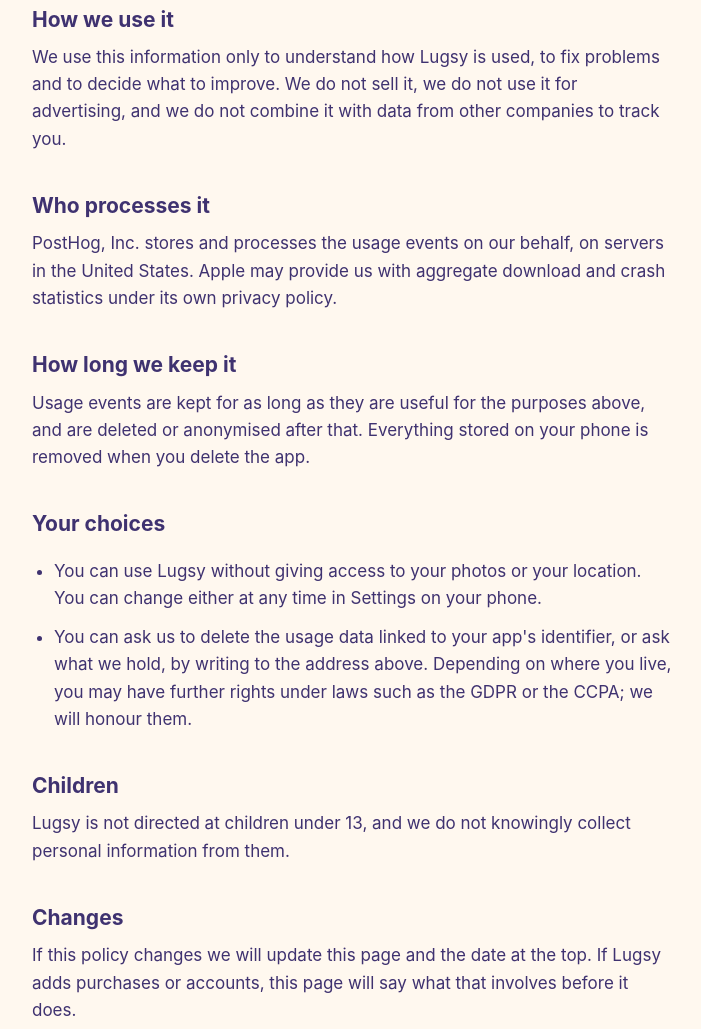
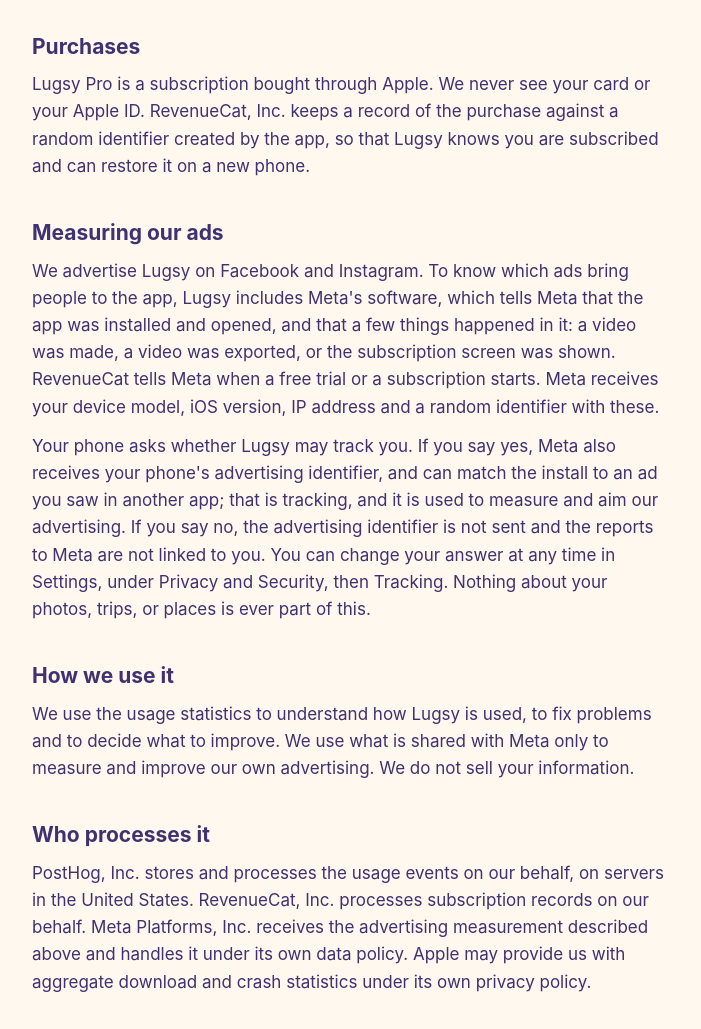
Before and after one commit to abirungta604/lugsy-site, a plain HTML site: page privacy/index.html in a window 1280 px wide. Shown: the part 1340-2369 px from the top of the page, without its empty margins (288-989 px from the left). Drawn offline with Linux system fonts and the light colour scheme.

Commit message:
Privacy policy: subscriptions and ad measurement
Covers Lugsy Pro through RevenueCat and the Meta ad measurement that
ships with version 1.1, including the tracking question.

Co-Authored-By: Claude Fable 5.2 <noreply@anthropic.com>

```diff
--- a/privacy/index.html
+++ b/privacy/index.html
@@ -23,10 +23,10 @@
 <body>
 <main>
   <h1>Lugsy Privacy Policy</h1>
-  <p class="date">Last updated: 20 November 2026</p>
+  <p class="date">Last updated: 22 November 2026</p>
 
   <div class="short">
-    <p><strong>The short version.</strong> Your photos and your trips stay on your phone. Lugsy has no accounts and no ads, and does not track you across other apps or websites. We collect anonymous usage statistics so we can see which parts of the app work and which do not.</p>
+    <p><strong>The short version.</strong> Your photos and your trips stay on your phone. Lugsy has no accounts and shows no ads. We collect anonymous usage statistics so we can see which parts of the app work and which do not. If you allow it when your phone asks, we also let Meta know that an ad of ours led to an install or a purchase, so we can tell which of our ads work.</p>
   </div>
 
   <h2>Who we are</h2>
@@ -49,11 +49,18 @@
   </ul>
   <p>These events never include city or trip names, dates, coordinates, or anything about a photo.</p>
 
+  <h2>Purchases</h2>
+  <p>Lugsy Pro is a subscription bought through Apple. We never see your card or your Apple ID. RevenueCat, Inc. keeps a record of the purchase against a random identifier created by the app, so that Lugsy knows you are subscribed and can restore it on a new phone.</p>
+
+  <h2>Measuring our ads</h2>
+  <p>We advertise Lugsy on Facebook and Instagram. To know which ads bring people to the app, Lugsy includes Meta's software, which tells Meta that the app was installed and opened, and that a few things happened in it: a video was made, a video was exported, or the subscription screen was shown. RevenueCat tells Meta when a free trial or a subscription starts. Meta receives your device model, iOS version, IP address and a random identifier with these.</p>
+  <p>Your phone asks whether Lugsy may track you. If you say yes, Meta also receives your phone's advertising identifier, and can match the install to an ad you saw in another app; that is tracking, and it is used to measure and aim our advertising. If you say no, the advertising identifier is not sent and the reports to Meta are not linked to you. You can change your answer at any time in Settings, under Privacy and Security, then Tracking. Nothing about your photos, trips, or places is ever part of this.</p>
+
   <h2>How we use it</h2>
-  <p>We use this information only to understand how Lugsy is used, to fix problems and to decide what to improve. We do not sell it, we do not use it for advertising, and we do not combine it with data from other companies to track you.</p>
+  <p>We use the usage statistics to understand how Lugsy is used, to fix problems and to decide what to improve. We use what is shared with Meta only to measure and improve our own advertising. We do not sell your information.</p>
 
   <h2>Who processes it</h2>
-  <p>PostHog, Inc. stores and processes the usage events on our behalf, on servers in the United States. Apple may provide us with aggregate download and crash statistics under its own privacy policy.</p>
+  <p>PostHog, Inc. stores and processes the usage events on our behalf, on servers in the United States. RevenueCat, Inc. processes subscription records on our behalf. Meta Platforms, Inc. receives the advertising measurement described above and handles it under its own data policy. Apple may provide us with aggregate download and crash statistics under its own privacy policy.</p>
 
   <h2>How long we keep it</h2>
   <p>Usage events are kept for as long as they are useful for the purposes above, and are deleted or anonymised after that. Everything stored on your phone is removed when you delete the app.</p>
@@ -68,7 +75,7 @@
   <p>Lugsy is not directed at children under 13, and we do not knowingly collect personal information from them.</p>
 
   <h2>Changes</h2>
-  <p>If this policy changes we will update this page and the date at the top. If Lugsy adds purchases or accounts, this page will say what that involves before it does.</p>
+  <p>If this policy changes we will update this page and the date at the top. If Lugsy adds accounts, this page will say what that involves before it does.</p>
 </main>
 </body>
 </html>
```
